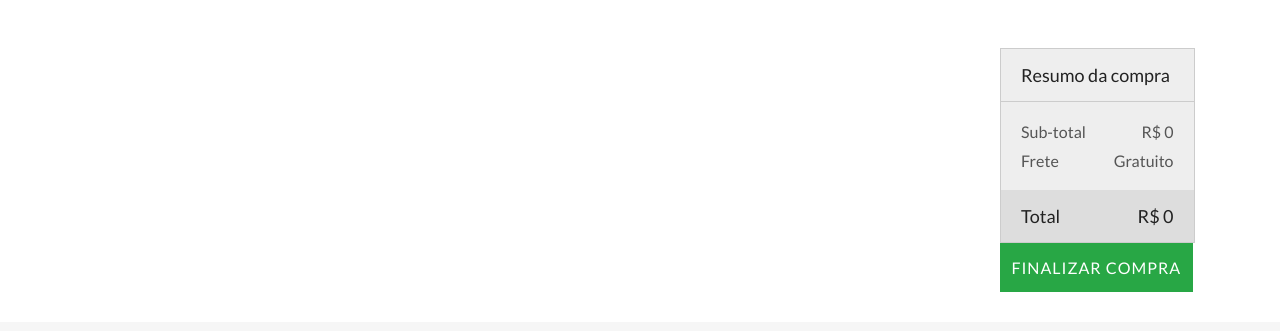
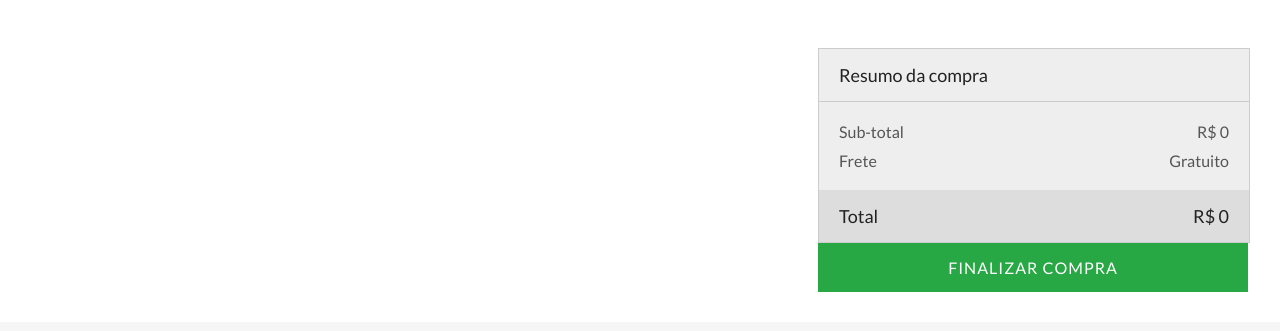
Before and after one commit to laboratorioalimentacao/LaboratorioAlimentacoa, a plain HTML site: page carrinhoDeCompras.html in a window 1280 px wide. Shown: the part 169-500 px from the top of the page. Drawn offline with nearby package versions, Linux system fonts and the light colour scheme.

Commit message:
Update carrinhostyles.css

```diff
--- a/css/carrinhostyles.css
+++ b/css/carrinhostyles.css
@@ -313,11 +313,11 @@ hr {
 
 aside .box {
   margin-bottom: 0px;
-  width: 77%;
+  width: 430px;
 }
 
 aside button {
-  width: 77%;
+  width: 430px;
 }
 
 @media (min-width: 460px) and (max-width:510px) {
```
